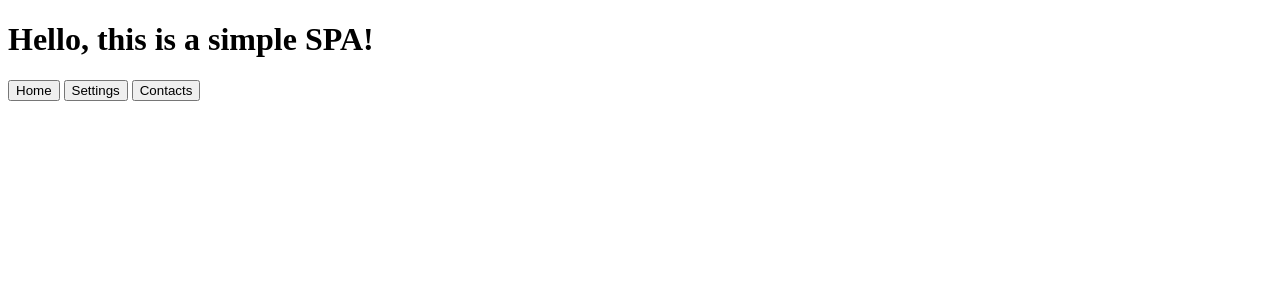
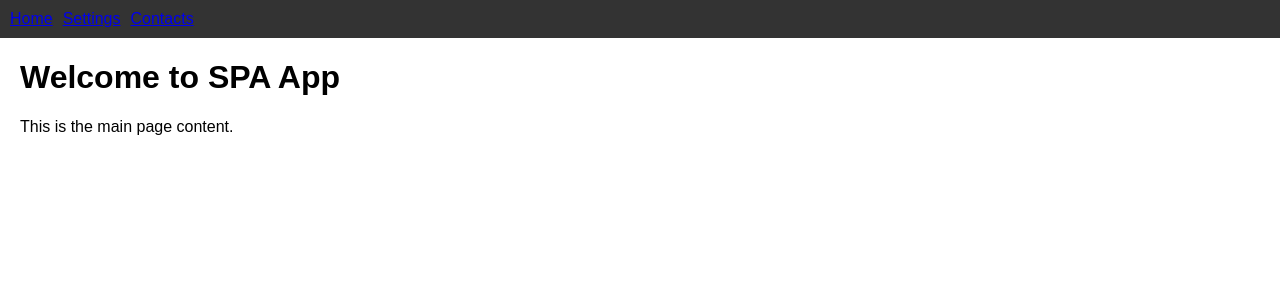
Before and after one commit to AndreiKrylov90/Software_Architecture_H7, a Flask app: page / in a window 1280 px wide. Shown: the top 300 px of the page. Run offline with Flask 3, Linux system fonts and the light colour scheme.

Commit message:
it starts working

```diff
--- a/app.py
+++ b/app.py
@@ -6,5 +6,17 @@ app = Flask(__name__)
 def index():
     return render_template('index.html')
 
+@app.route('/home')
+def home():
+    return render_template('home.html')
+
+@app.route('/settings')
+def settings():
+    return render_template('settings.html')
+
+@app.route('/contacts')
+def contacts():
+    return render_template('contacts.html')
+
 if __name__ == '__main__':
     app.run(debug=True)
--- /dev/null
+++ b/static/css/styles.css
@@ -0,0 +1,26 @@
+body {
+    font-family: Arial, sans-serif;
+    margin: 0;
+    padding: 0;
+}
+
+nav {
+    background-color: #333;
+    color: white;
+    padding: 10px;
+}
+
+nav ul {
+    list-style-type: none;
+    margin: 0;
+    padding: 0;
+    display: flex;
+}
+
+nav li {
+    margin-right: 10px;
+}
+
+.content {
+    margin: 20px;
+}
--- a/templates/base.html
+++ b/templates/base.html
@@ -0,0 +1,25 @@
+<!DOCTYPE html>
+<html lang="en">
+<head>
+    <meta charset="UTF-8">
+    <meta http-equiv="X-UA-Compatible" content="IE=edge">
+    <meta name="viewport" content="width=device-width, initial-scale=1.0">
+    <title>{% block title %}SPA App{% endblock %}</title>
+    <link rel="stylesheet" href="{{ url_for('static', filename='css/styles.css') }}">
+</head>
+<body>
+
+<nav>
+    <ul>
+        <li><a href="{{ url_for('home') }}">Home</a></li>
+        <li><a href="{{ url_for('settings') }}">Settings</a></li>
+        <li><a href="{{ url_for('contacts') }}">Contacts</a></li>
+    </ul>
+</nav>
+
+<div class="content">
+    {% block content %}{% endblock %}
+</div>
+
+</body>
+</html>
--- a/templates/index.html
+++ b/templates/index.html
@@ -1,29 +1,6 @@
-<!DOCTYPE html>
-<html lang="en">
-<head>
-    <meta charset="UTF-8">
-    <meta http-equiv="X-UA-Compatible" content="IE=edge">
-    <meta name="viewport" content="width=device-width, initial-scale=1.0">
-    <title>Simple SPA</title>
-</head>
-<body>
-    <h1>Hello, this is a simple SPA!</h1>
-    <button onclick="loadPage('home')">Home</button>
-    <button onclick="loadPage('settings')">Settings</button>
-    <button onclick="loadPage('contacts')">Contacts</button>
-    <div id="main-content">
-        <!-- Content will be dynamically loaded here -->
-    </div>
+{% extends 'base.html' %}
 
-    <script>
-        // Function to load content dynamically based on button click
-        function loadPage(page) {
-            fetch(`${page}.html`)
-                .then(response => response.text())
-                .then(data => {
-                    document.getElementById('main-content').innerHTML = data;
-                });
-        }
-    </script>
-</body>
-</html>
+{% block content %}
+<h1>Welcome to SPA App</h1>
+<p>This is the main page content.</p>
+{% endblock %}
```
Also changed, not shown: templates/contacts.html (+8 -14 lines), templates/home.html (+8 -14 lines), templates/settings.html (+8 -14 lines).
